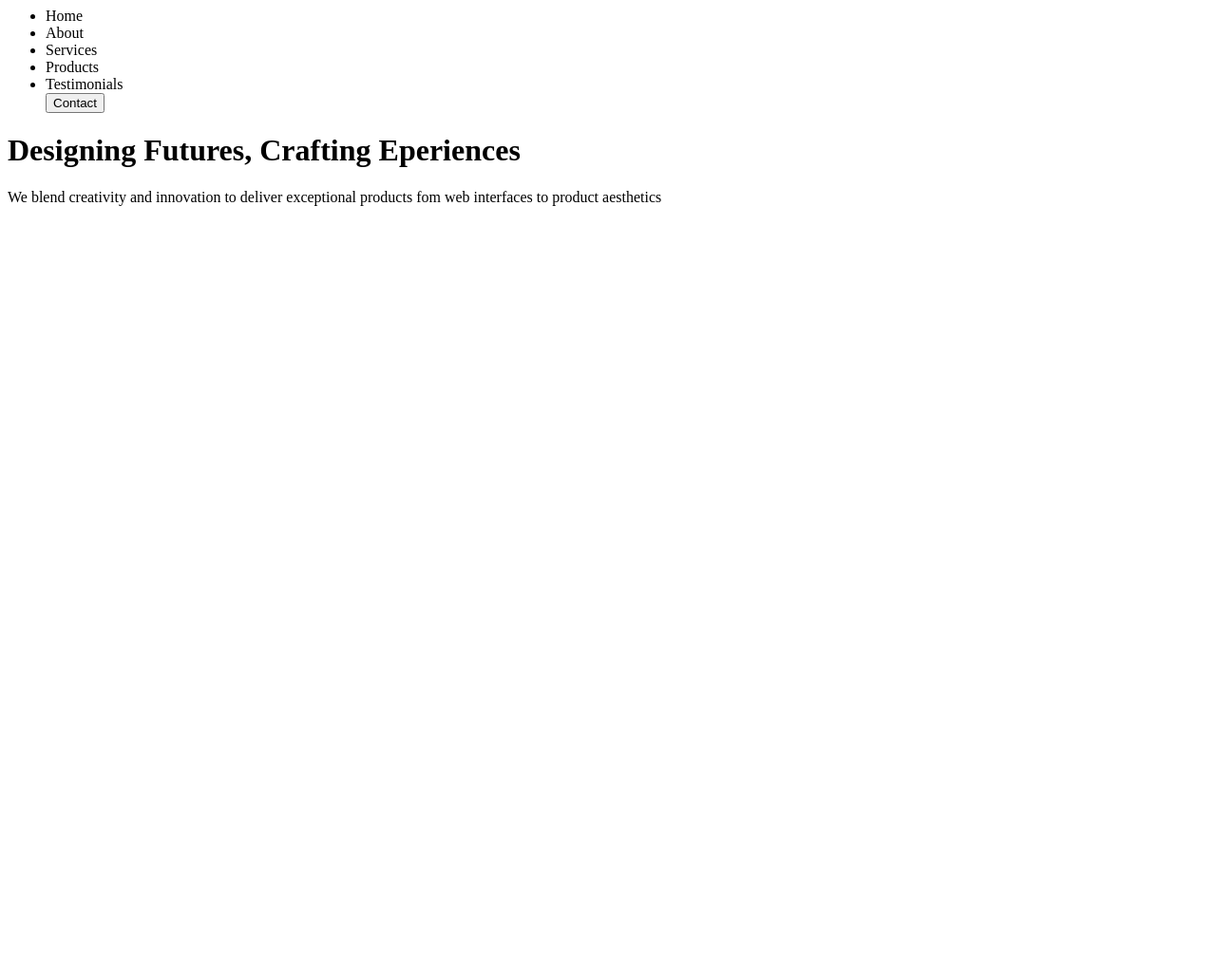
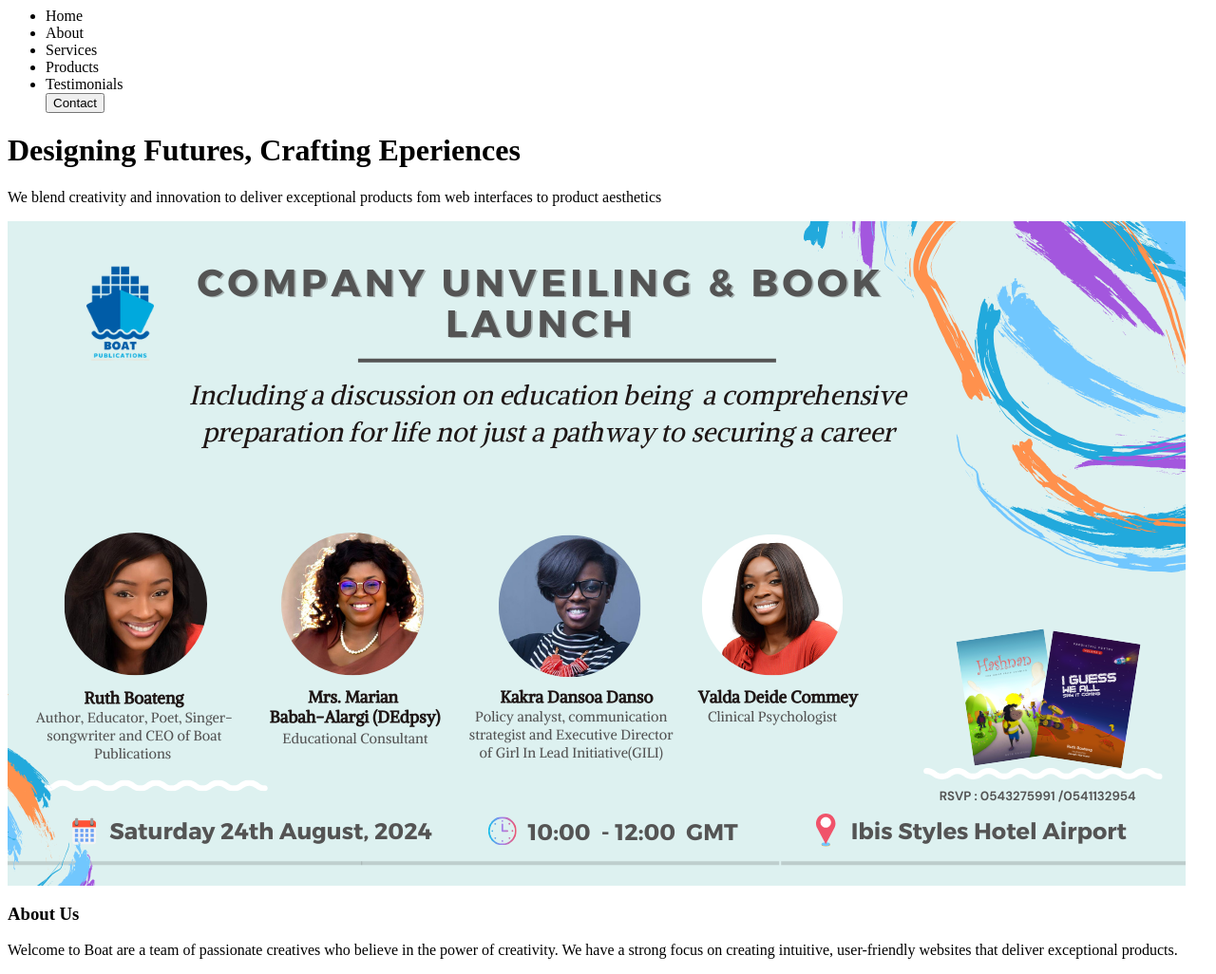
Before and after one commit to Ruthieboat/corporate_site, a plain HTML site: page index.html in a window 1280 px wide. Shown: the whole page at 95% size. Before the commit the page ends 800 px from the top, so only its background shows below. Drawn offline with Linux system fonts and the light colour scheme.

Commit message:
added image

```diff
--- a/index.html
+++ b/index.html
@@ -14,8 +14,18 @@
         <li>Testimonials</li>
         <button>Contact</button>
     </ul>
-    <h1>Designing Futures, Crafting Eperiences</h1>
+    <div>
+        <h1>Designing Futures, Crafting Eperiences</h1>
     <p class="">We blend creativity and innovation to deliver exceptional products fom web interfaces to product aesthetics</p>
+    </div>
+    <div>
+        <img src="images/Website Launch Rocketship Google+ Photo (3).png" alt="">
+    </div>
+    <div>
+        <h3>About Us</h3>
+        <p>Welcome to Boat are a team of passionate creatives who believe in the power of creativity. We have a strong focus on creating intuitive, user-friendly websites that deliver exceptional products.</p>
+    </div>
 
 </body>
+
 </html>
```
Also changed, not shown: images/Website Launch Rocketship Google+ Photo (3).png (added).
